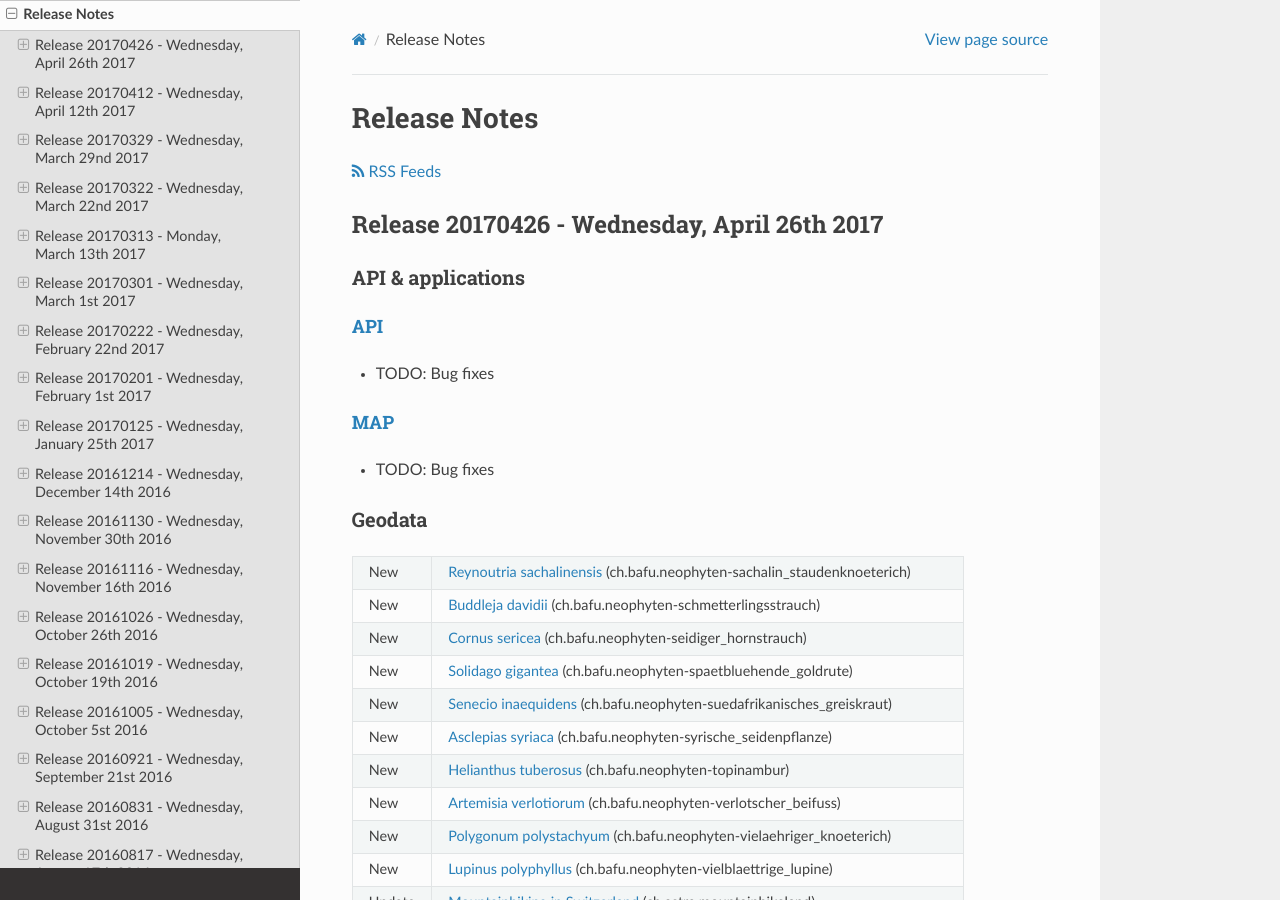
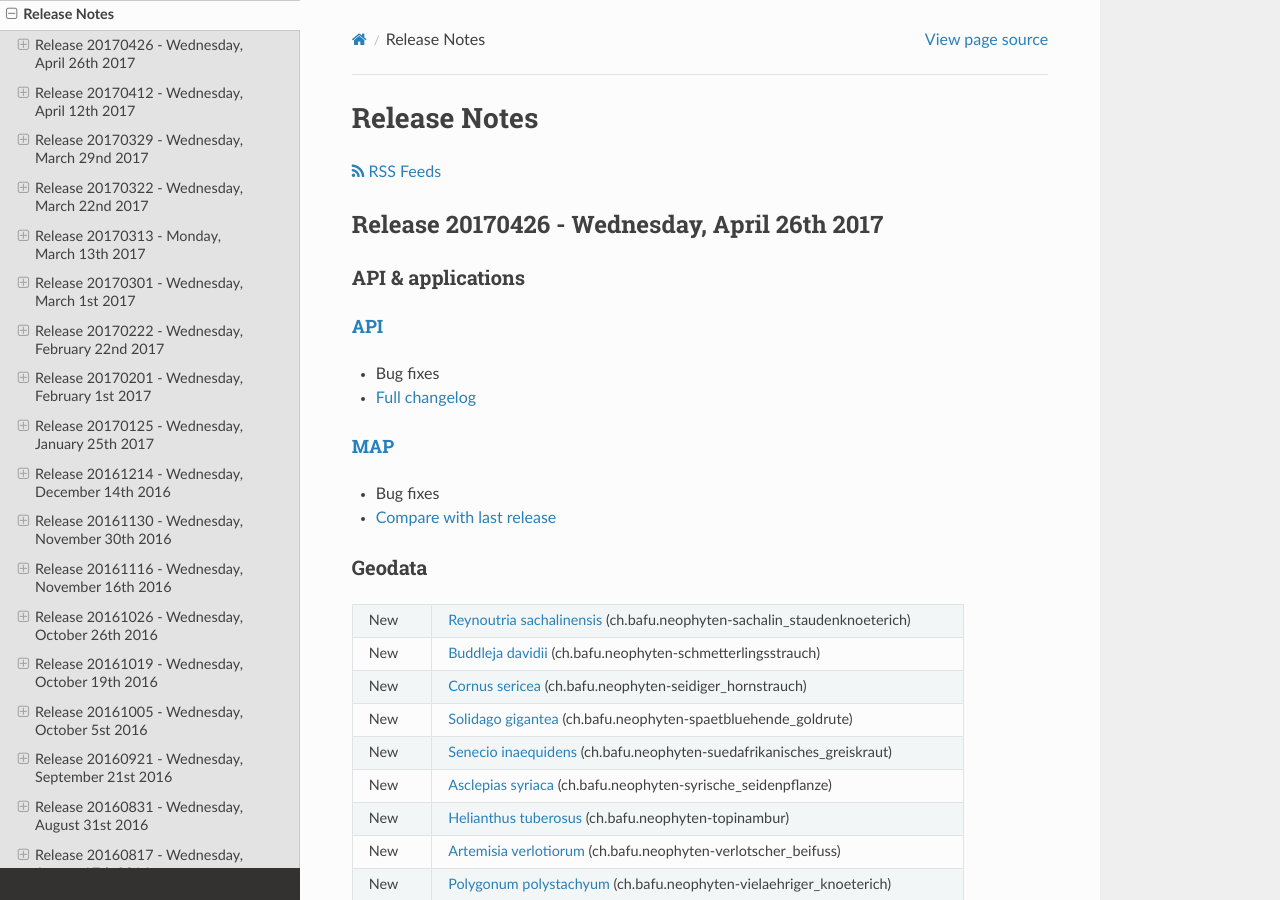
Before and after one commit to swisstopo-test/doc-chsdi3, a Sphinx documentation site: the page built from source/releasenotes/index.rst, in a window 1280 px wide and 900 px high. Built offline with Sphinx 7.4.7 and the Read the Docs theme 2.0.0, drawn with Linux system fonts in a browser that asks for light colours.

Commit message:
applications diff

```diff
--- a/source/releasenotes/index.rst
+++ b/source/releasenotes/index.rst
@@ -25,11 +25,13 @@ API & applications
 
 `API <//api3.geo.admin.ch>`__
 '''''''''''''''''''''''''''''
-- TODO: Bug fixes
-
-`MAP <//map.geo.admin.ch>`__
-'''''''''''''''''''''''''''''
-- TODO: Bug fixes
+-  Bug fixes
+- `Full changelog <https://github.com/geoadmin/mf-chsdi3/compare/r_170412...r_170426>`__
+
+`MAP <//map.geo.admin.ch>`__
+'''''''''''''''''''''''''''''
+-  Bug fixes
+- `Compare with last release <https://github.com/geoadmin/mf-geoadmin3/compare/r_170412...r_170426>`__
 
 Geodata
 *******
```
